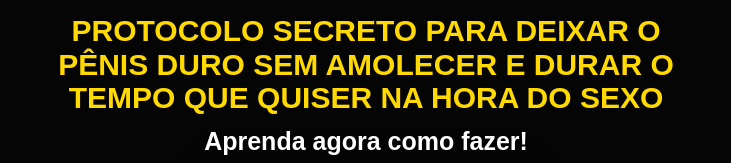
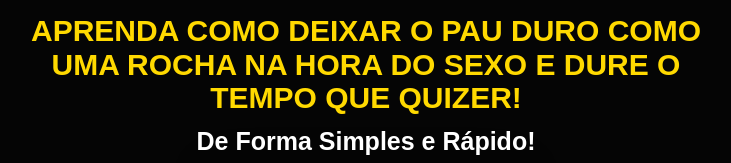
Before and after one commit to doutoramonicalemos/nectar-dos-deuses, a plain HTML site: page index.html in a window 1280 px wide. Shown: the top 163 px of the page, without its empty margins (274-1005 px from the left). Drawn offline with Linux system fonts and the light colour scheme.

Commit message:
Update index.html

```diff
--- a/index.html
+++ b/index.html
@@ -371,12 +371,11 @@
     <main class="container">
 
         <h1 class="headline">
-            Protocolo secreto para deixar o pênis duro sem amolecer
-            e durar o tempo que quiser na hora do sexo
+            Aprenda Como Deixar o Pau Duro como uma Rocha na Hora do Sexo e Dure o Tempo que Quizer!
         </h1>
 
         <p class="chamada-video">
-            Aprenda agora como fazer!
+            De Forma Simples e Rápido!
         </p>
 
         <div class="video-container">
```
